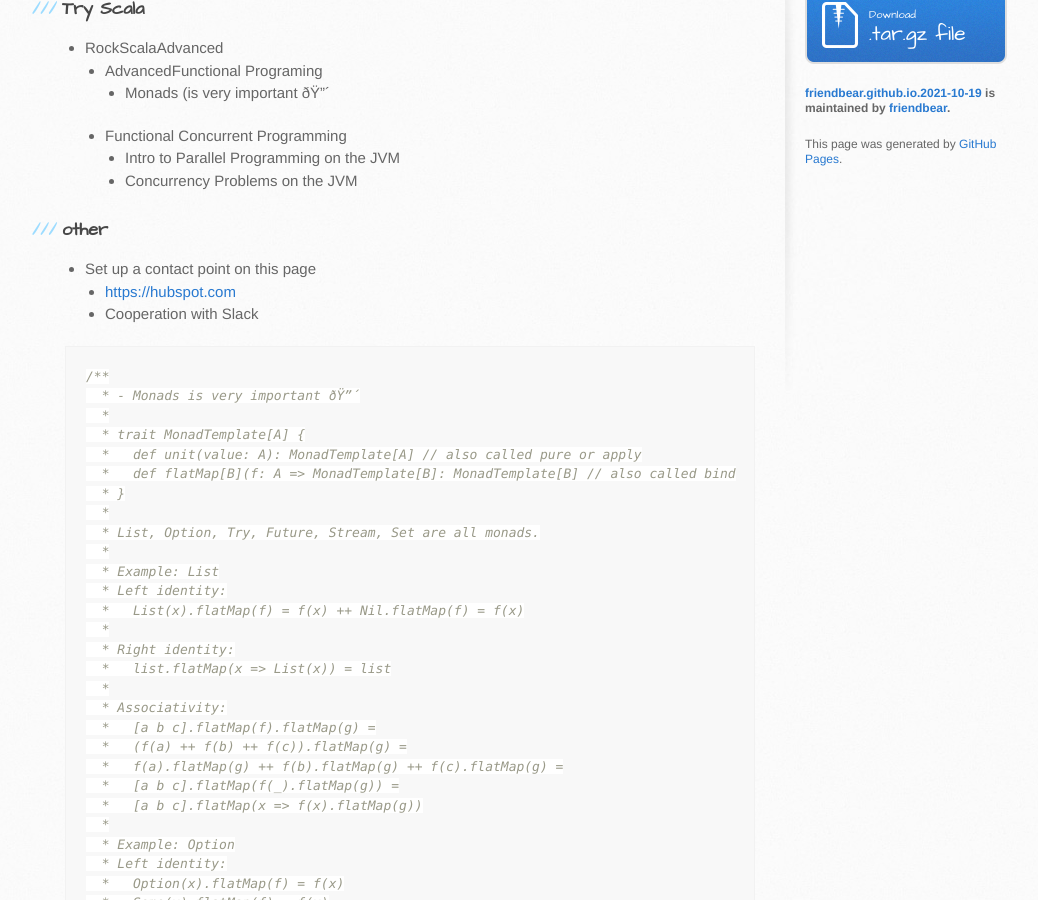
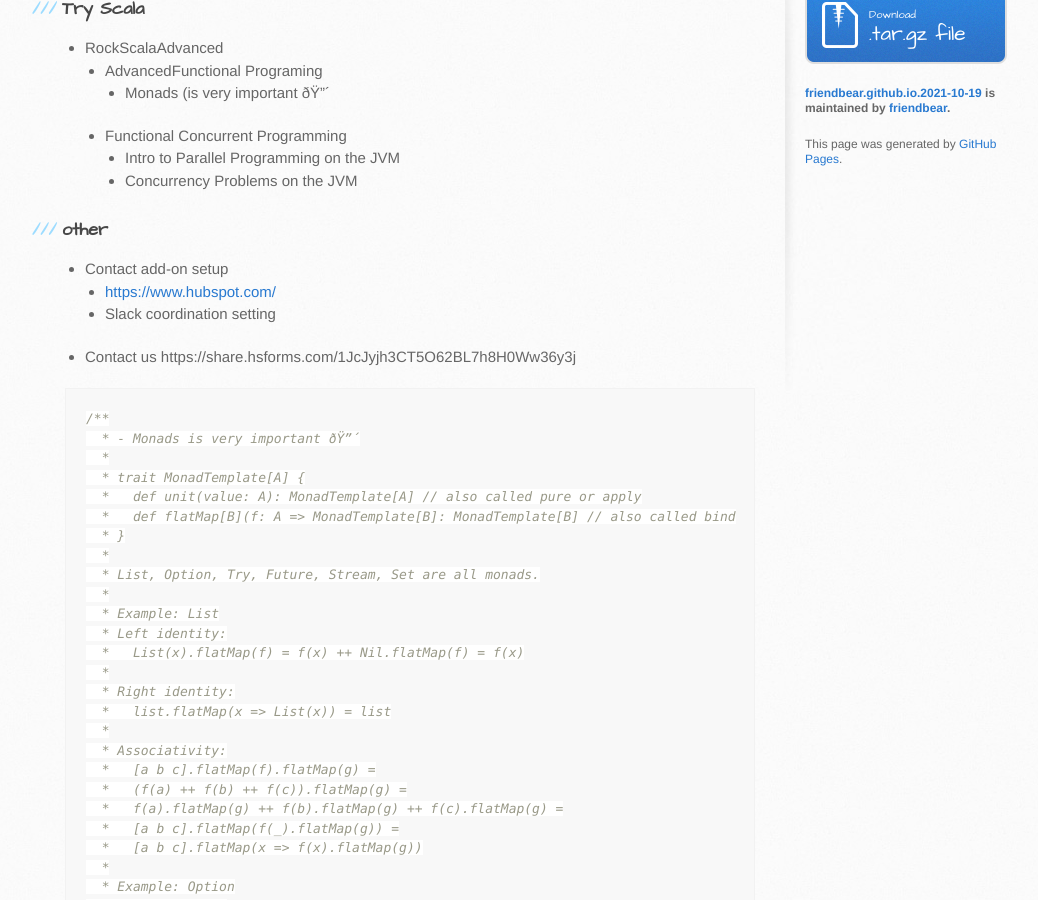
Before and after one commit to friendbear/friendbear.github.io.2021-10-19, a Jekyll site: the page built from _posts/2019-01-21-friendbear.md, in a window 1280 px wide and 900 px high, scrolled down 369 px. Shown: the whole window, without its empty margins (105-1143 px from the left). Built offline with Jekyll 4.4.1, drawn with Linux system fonts in a browser that asks for light colours; comment, search, counter and statistics services are not loaded.

Commit message:
Contact us

````diff
--- a/_posts/2019-01-21-friendbear.md
+++ b/_posts/2019-01-21-friendbear.md
@@ -13,9 +13,11 @@ title: 01/21 Scala and other Try Log
     + Concurrency Problems on the JVM
 
 ### other
-- Set up a contact point on this page
-  - <https://hubspot.com>
-  - Cooperation with Slack
+- Contact add-on setup
+  - <https://www.hubspot.com/>
+  - Slack coordination setting
+
+- Contact us https://share.hsforms.com/1JcJyjh3CT5O62BL7h8H0Ww36y3j
 
 ```scala
 /**
````
